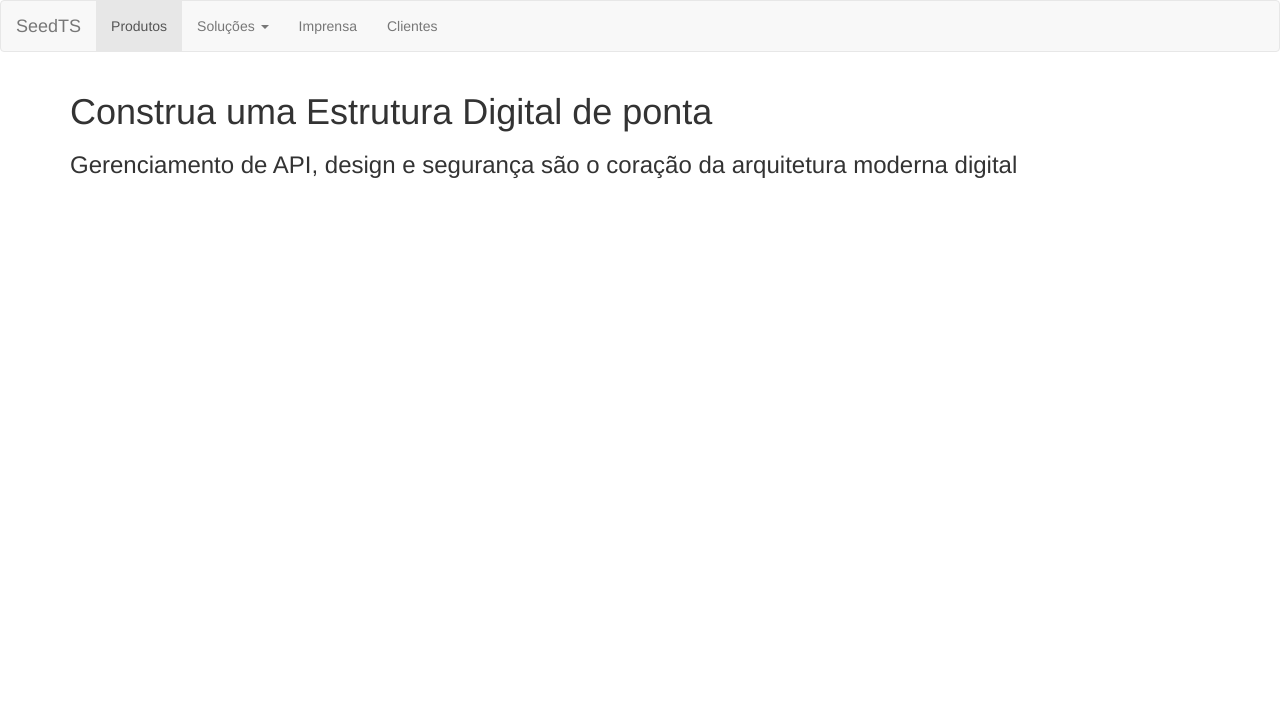
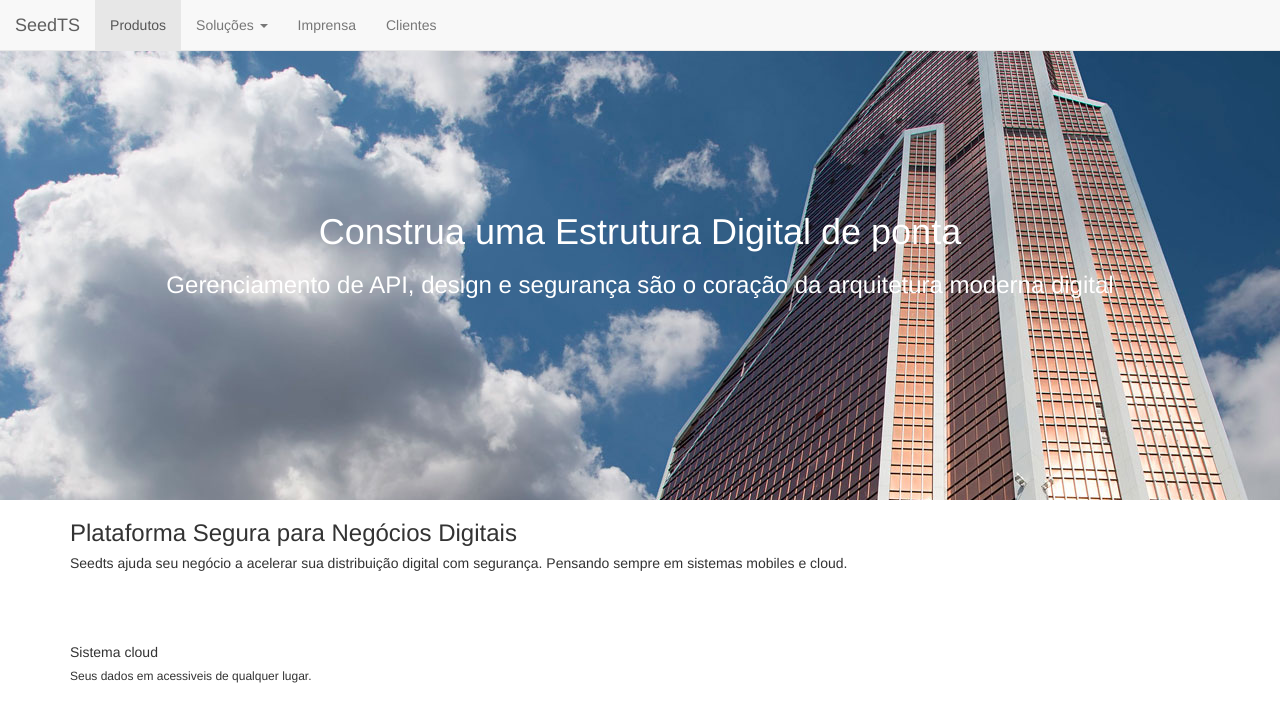
Before and after one commit to gabrielthiago/seedts, a plain HTML site: page index.html in a window 1280 px wide. Shown: the top 722 px of the page. Drawn offline with nearby package versions, Linux system fonts and the light colour scheme.

Commit message:
Banner Principal Parallax
Parallax no banner principal

```diff
--- a/assets/css/styles.css
+++ b/assets/css/styles.css
@@ -0,0 +1,23 @@
+.material-icons.md-18 { font-size: 18px; }
+.material-icons.md-24 { font-size: 24px; }
+.material-icons.md-36 { font-size: 36px; }
+.material-icons.md-48 { font-size: 48px; }
+
+#banner-principal {
+	background: url('../img/bg_predio.jpg') 50% 0 repeat fixed;
+	min-height: 500px;
+	position: relative;
+	display: table;
+	width: 100%;
+	padding: 40px 0;
+	color: white;
+	-webkit-font-smoothing: antialiased;
+	text-rendering: optimizelegibility;
+}
+
+#banner-principal article {
+  width: 100%;
+  text-align: center;
+  display: table-cell;
+  vertical-align: middle;
+}
--- /dev/null
+++ b/assets/js/main.js
@@ -0,0 +1,15 @@
+$(document).ready(function(){
+
+  var $window = $(window); //You forgot this line in the above example
+
+  $('section[data-type="background"]').each(function(){
+    var $bgobj = $(this); // assigning the object
+      $(window).scroll(function() {
+      var yPos = -($window.scrollTop() / $bgobj.data('speed'));
+      // Put together our final background position
+      var coords = '50% '+ yPos + 'px';
+      // Move the background
+      $bgobj.css({ backgroundPosition: coords });
+      });
+  });
+});
--- a/index.html
+++ b/index.html
@@ -13,6 +13,7 @@
   <link href="assets/css/font-awesome/css/font-awesome.min.css" rel="stylesheet">
   <!--Google Fonts-->
   <link href='https://fonts.googleapis.com/css?family=Raleway:400,700' rel='stylesheet' type='text/css'>
+  <link href="https://fonts.googleapis.com/icon?family=Material+Icons" rel="stylesheet">
   <!--Styles Core-->
   <link href="assets/css/styles.css" rel="stylesheet">
 
@@ -24,8 +25,8 @@
 </head>
 <body>
 
-  <header>
-    <nav class="navbar navbar-default">
+  <header class="menu-topo">
+    <nav class="navbar navbar-default navbar-fixed-top">
       <div class="container-fluid">
         <div class="navbar-header">
           <button type="button" class="navbar-toggle" data-toggle="collapse" data-target="#myNavbar">
@@ -54,22 +55,39 @@
     </nav>
   </header>
 
-  <section id="banner-principal">
-    <div class="container clearfix">
+  <section id="banner-principal" data-type="background" data-speed="10">
+    <article>
+      <div class="container clearfix">
+        <div class="row">
+          <div class="col-sm-12">
+            <h1>Construa uma Estrutura Digital de ponta</h1>
+            <h3>Gerenciamento de API, design e segurança são o coração da arquitetura moderna digital</h3>
+          </div>
+        </div>
+      </div>
+    </article>
+  </section>
+
+  <section id="">
+    <div class="container">
+      <h3>Plataforma Segura para Negócios Digitais</h3>
+      <h5>Seedts ajuda seu negócio a acelerar sua distribuição digital com segurança. Pensando sempre em sistemas mobiles e cloud.</h5>
       <div class="row">
-        <div class="col-sm-12">
-          <h1>Construa uma Estrutura Digital de ponta</h1>
-          <h3>Gerenciamento de API, design e segurança são o coração da arquitetura moderna digital</h3>
-        </div>
+        <div class="col-sm-4"><i class="material-icons md-48">&#xE864;</i><h5>Sistema cloud</h5><h6>Seus dados em acessiveis de qualquer lugar.</h6></div>
+        <div class="col-sm-4"><i class="material-icons md-48">&#xE91F;</i></div>
+        <div class="col-sm-4"><i class="material-icons md-48">&#xE8F9;</i></div>
       </div>
     </div>
   </section>
+
+  <br><br><br><br><br><br><br><br><br><br><br><br><br><br><br><br><br><br><br><br><br><br><br><br><br><br><br>
 
 
   <!-- Scripts -->
   <script src="https://ajax.googleapis.com/ajax/libs/jquery/2.2.0/jquery.min.js"></script>
   <script src="assets/js/jquery-2.2.1.min.js"></script>
   <script src="assets/js/bootstrap.min.js"></script>
+  <script src="assets/js/main.js"></script>
 </body>
 
 </html>
```
Also changed, not shown: assets/img/bg_predio.jpg (added).
